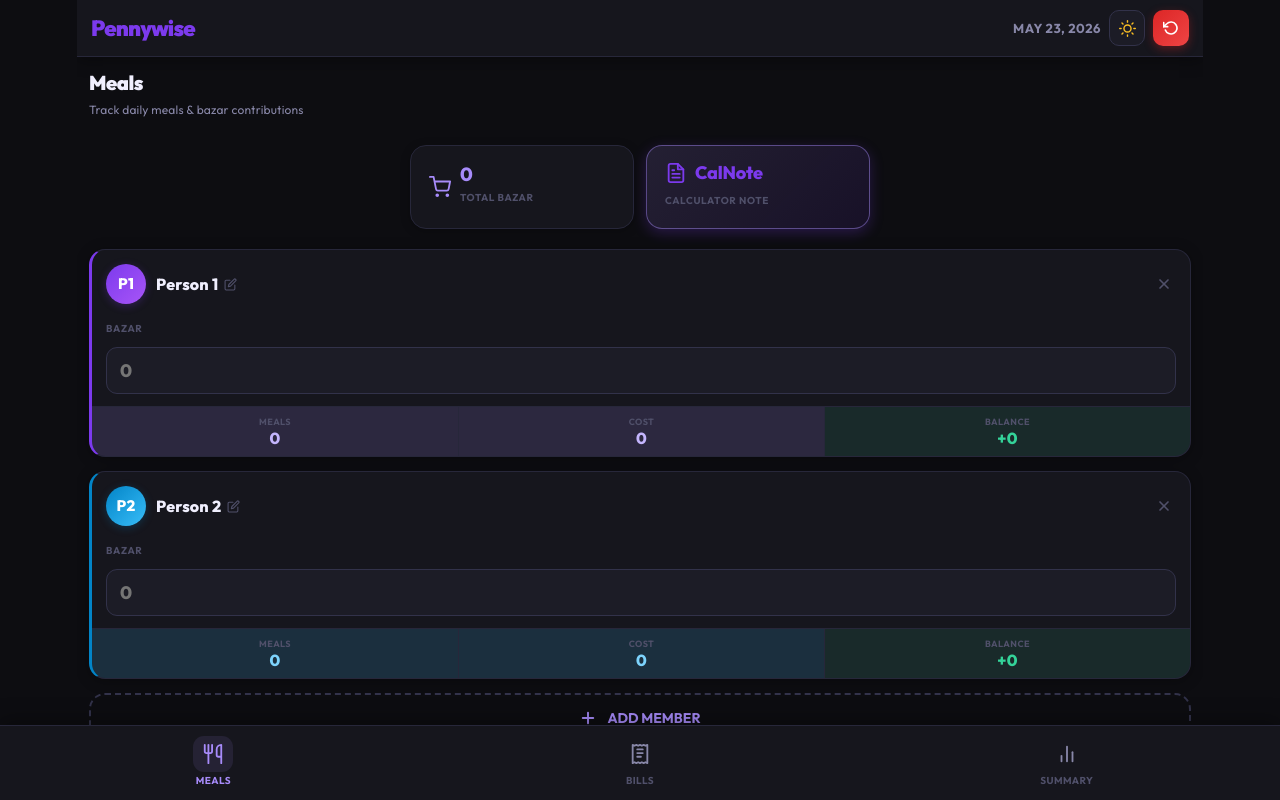
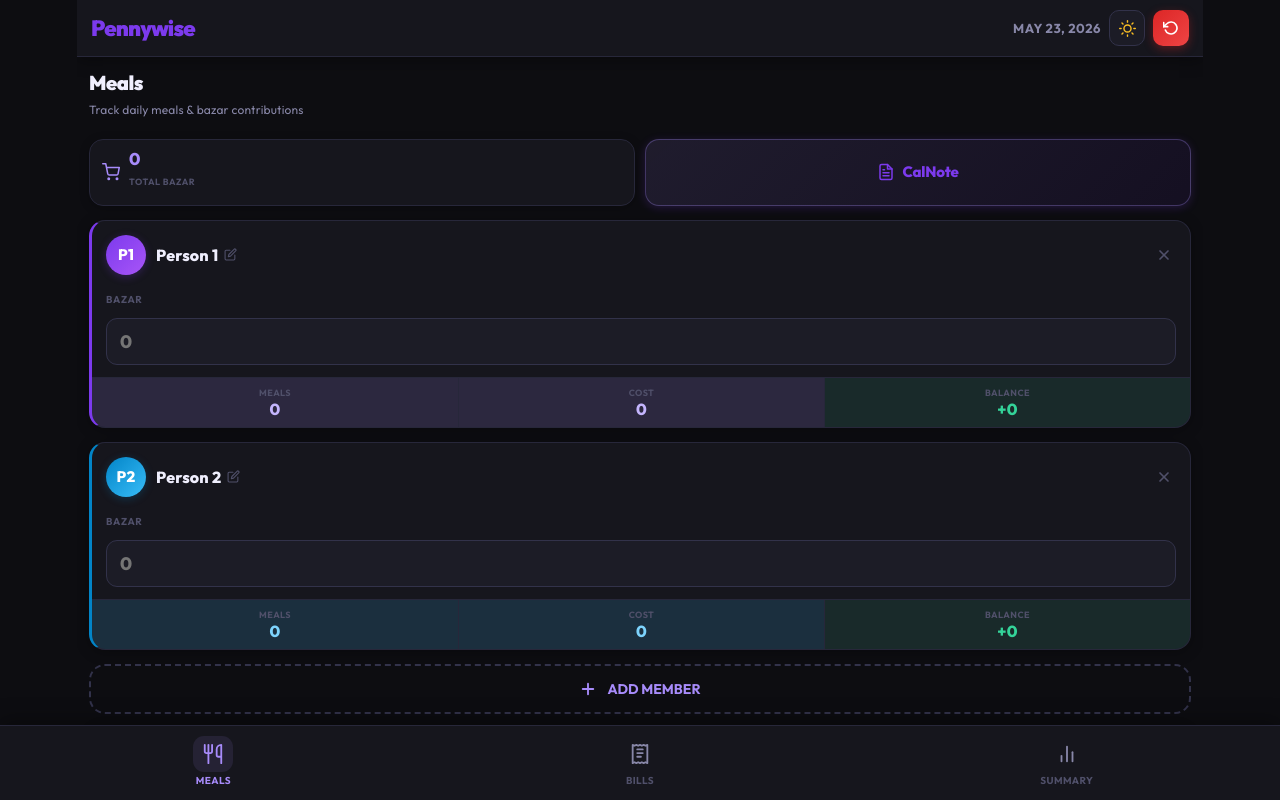
Before and after one commit to mehedihasankhan018-afk/pennywise, a React (Vite) app: page / in a window 1280 px wide. Built offline with nearby package versions, Linux system fonts and the light colour scheme; a web font is replaced by a local one.

Commit message:
text fixx

```diff
--- a/src/App.jsx
+++ b/src/App.jsx
@@ -454,24 +454,21 @@ export default function Pennywise() {
         <p style={{ fontSize: 12, color: T.sub, fontWeight: 500, fontFamily: F, marginTop: 2 }}>Track daily meals & bazar contributions</p>
       </div>
       {/* Chips + CalNote button */}
-      <div style={{ display: "flex", gap: 12, justifyContent: "center", alignItems: "stretch", width: "100%", maxWidth: 460, margin: "6px auto" }}>
-        <Chip ik="cart" val={totMkt.toFixed(0)} lbl="TOTAL BAZAR" c={T.acc} T={T} dark={dark} large />
+      <div style={{ display: "flex", gap: 10, alignItems: "stretch" }}>
+        <Chip ik="cart" val={totMkt.toFixed(0)} lbl="TOTAL BAZAR" c={T.acc} T={T} dark={dark} />
         <div
           onClick={() => setShowCalNote(true)}
           style={{
-            flex: 1, display: "flex", flexDirection: "column", justifyContent: "center", alignItems: "flex-start",
-            gap: 2, padding: "14px 18px",
-            background: dark ? "linear-gradient(135deg,rgba(167,139,250,.15),rgba(124,58,237,.10))" : "linear-gradient(135deg,#f5f3ff,#ede9fe)",
-            borderRadius: 16, border: `1.5px solid ${dark ? "rgba(167,139,250,.45)" : "#c4b5fd"}`,
-            cursor: "pointer", boxShadow: dark ? "0 4px 14px rgba(124,58,237,.25)" : "0 3px 12px rgba(124,58,237,.15)",
+            flex: 1, display: "flex", alignItems: "center", justifyContent: "center",
+            gap: 7, padding: "10px 12px",
+            background: dark ? "linear-gradient(135deg,rgba(167,139,250,.12),rgba(124,58,237,.08))" : "linear-gradient(135deg,#f5f3ff,#ede9fe)",
+            borderRadius: 14, border: `1.5px solid ${dark ? "rgba(167,139,250,.3)" : "#c4b5fd"}`,
+            cursor: "pointer", boxShadow: dark ? "0 2px 10px rgba(124,58,237,.2)" : "0 2px 10px rgba(124,58,237,.1)",
             transition: "all .2s",
           }}
         >
-          <div style={{ display: "flex", alignItems: "center", gap: 8 }}>
-            <Ic k="note" z={22} c="#7c3aed" />
-            <span style={{ fontSize: 18, fontWeight: 800, color: "#7c3aed", fontFamily: F, letterSpacing: "-0.2px" }}>CalNote</span>
-          </div>
-          <div style={{ fontSize: 10, color: T.mut, fontWeight: 700, letterSpacing: "0.06em", fontFamily: F, whiteSpace: "nowrap", overflow: "hidden", textOverflow: "ellipsis" }}>CALCULATOR NOTE</div>
+          <Ic k="note" z={18} c="#7c3aed" />
+          <span style={{ fontSize: 15, fontWeight: 800, color: "#7c3aed", fontFamily: F, letterSpacing: "-0.2px" }}>CalNote</span>
         </div>
       </div>
 
```
